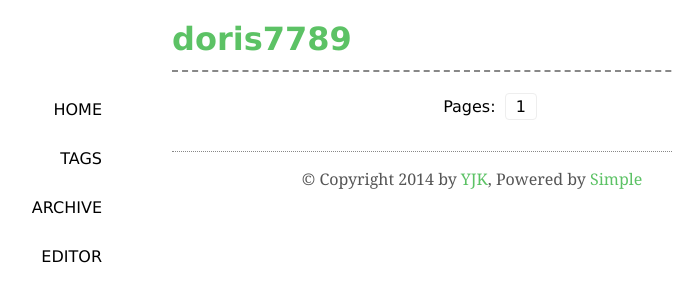
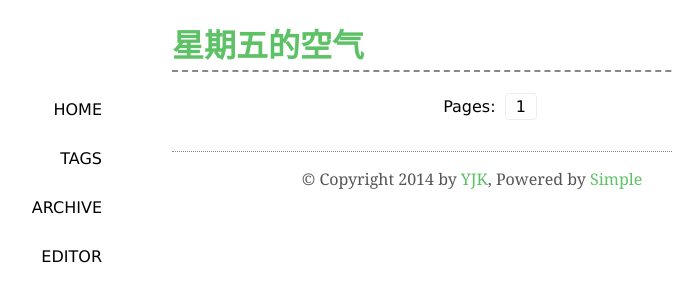
Before and after one commit to doris7789/doris7789.github.io, a plain HTML site: page index.html in a window 1280 px wide. Shown: the whole page, without its empty margins (168-841 px from the left). Drawn offline with Linux system fonts and the light colour scheme.

Commit message:
Update index.html

```diff
--- a/index.html
+++ b/index.html
@@ -110,7 +110,7 @@ $(document).ready(function() {
         type: "GET",
         dataType: "json",
         success: function(data) {
-            $("#title").html(data.name);
+            $("#title").html('星期五的空气');
             data.posts.sort(function(a, b){
                 if (a.date > b.date)
                     return -1;
```
